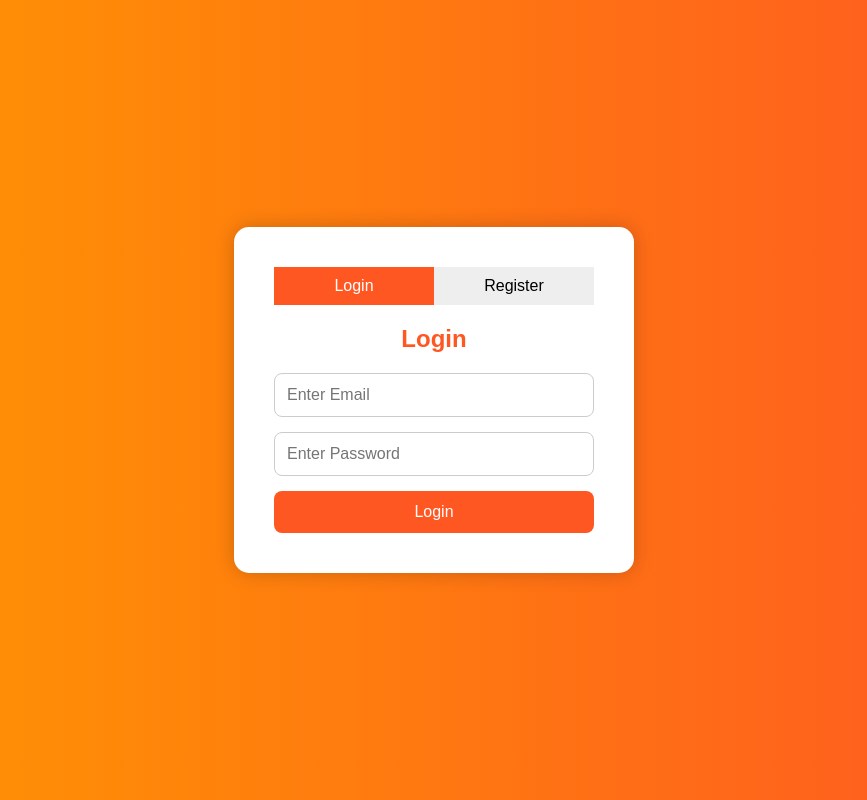
After one commit to Codedbyk/Ecommerce, a PHP site: page /auth.php in a window 1280 px wide. The commit adds this page. Shown: the whole page, without its empty margins (206-1073 px from the left). Run offline with PHP 8.4, Linux system fonts and the light colour scheme.

Commit message:
Added combined auth page

```diff
--- /dev/null
+++ b/auth.php
@@ -0,0 +1,262 @@
+<?php
+session_start();
+
+$conn = new mysqli("localhost", "root", "", "ecommerce");
+
+if ($conn->connect_error) {
+    die("Connection failed: " . $conn->connect_error);
+}
+
+/* ================= LOGIN ================= */
+
+if(isset($_POST['login'])){
+
+    $email = trim($_POST['email']);
+    $password = $_POST['password'];
+
+    $stmt = $conn->prepare("SELECT id, name, password FROM users WHERE email=?");
+    $stmt->bind_param("s", $email);
+    $stmt->execute();
+
+    $result = $stmt->get_result();
+
+    if($result->num_rows == 1){
+
+        $user = $result->fetch_assoc();
+
+        if(password_verify($password, $user['password'])){
+
+            session_regenerate_id(true);
+
+            $_SESSION['USER_ID'] = $user['id'];
+            $_SESSION['USER_NAME'] = $user['name'];
+
+            header("Location: home.php");
+            exit();
+
+        } else {
+            $error = "Invalid Password!";
+        }
+
+    } else {
+        $error = "User not found!";
+    }
+}
+
+/* ================= REGISTER ================= */
+
+if(isset($_POST['register'])){
+
+    $name = trim($_POST['name']);
+    $email = trim($_POST['email']);
+    $password = $_POST['password'];
+
+    // Check email
+    $check = $conn->prepare("SELECT id FROM users WHERE email=?");
+    $check->bind_param("s", $email);
+    $check->execute();
+    $check->store_result();
+
+    if($check->num_rows > 0){
+
+        $error = "Email already exists!";
+
+    } else {
+
+        $hashedPassword = password_hash($password, PASSWORD_DEFAULT);
+
+        $stmt = $conn->prepare("INSERT INTO users(name,email,password) VALUES(?,?,?)");
+        $stmt->bind_param("sss", $name, $email, $hashedPassword);
+
+        if($stmt->execute()){
+
+            $success = "Registration Successful! Please Login.";
+
+        } else {
+            $error = "Registration Failed!";
+        }
+    }
+}
+?>
+
+<!DOCTYPE html>
+<html>
+
+<head>
+
+<title>Authentication</title>
+
+<style>
+
+*{
+    margin:0;
+    padding:0;
+    box-sizing:border-box;
+    font-family:Arial;
+}
+
+body{
+    height:100vh;
+    display:flex;
+    justify-content:center;
+    align-items:center;
+    background:linear-gradient(to right,#ff9800,#ff5722);
+}
+
+.container{
+    width:400px;
+    background:white;
+    padding:40px;
+    border-radius:15px;
+    box-shadow:0 0 20px rgba(0,0,0,0.2);
+}
+
+h2{
+    text-align:center;
+    margin-bottom:20px;
+    color:#ff5722;
+}
+
+.toggle-btns{
+    display:flex;
+    margin-bottom:20px;
+}
+
+.toggle-btns button{
+    flex:1;
+    padding:10px;
+    border:none;
+    cursor:pointer;
+    background:#eee;
+    font-size:16px;
+}
+
+.toggle-btns button.active{
+    background:#ff5722;
+    color:white;
+}
+
+form{
+    display:flex;
+    flex-direction:column;
+}
+
+input{
+    padding:12px;
+    margin-bottom:15px;
+    border:1px solid #ccc;
+    border-radius:8px;
+    font-size:16px;
+}
+
+.submit-btn{
+    background:#ff5722;
+    color:white;
+    border:none;
+    padding:12px;
+    border-radius:8px;
+    font-size:16px;
+    cursor:pointer;
+}
+
+.submit-btn:hover{
+    background:#e64a19;
+}
+
+.message{
+    text-align:center;
+    margin-bottom:15px;
+    color:red;
+}
+
+.success{
+    color:green;
+}
+
+#registerForm{
+    display:none;
+}
+
+</style>
+
+</head>
+
+<body>
+
+<div class="container">
+
+    <div class="toggle-btns">
+        <button class="active" id="loginBtn" onclick="showLogin()">Login</button>
+        <button id="registerBtn" onclick="showRegister()">Register</button>
+    </div>
+
+    <?php
+    if(isset($error)){
+        echo "<p class='message'>$error</p>";
+    }
+
+    if(isset($success)){
+        echo "<p class='message success'>$success</p>";
+    }
+    ?>
+
+    <!-- LOGIN FORM -->
+
+    <form method="POST" id="loginForm">
+
+        <h2>Login</h2>
+
+        <input type="email" name="email" placeholder="Enter Email" required>
+
+        <input type="password" name="password" placeholder="Enter Password" required>
+
+        <button type="submit" name="login" class="submit-btn">
+            Login
+        </button>
+
+    </form>
+
+    <!-- REGISTER FORM -->
+
+    <form method="POST" id="registerForm">
+
+        <h2>Register</h2>
+
+        <input type="text" name="name" placeholder="Enter Name" required>
+
+        <input type="email" name="email" placeholder="Enter Email" required>
+
+        <input type="password" name="password" placeholder="Enter Password" required>
+
+        <button type="submit" name="register" class="submit-btn">
+            Register
+        </button>
+
+    </form>
+
+</div>
+
+<script>
+
+function showRegister(){
+
+    document.getElementById("loginForm").style.display = "none";
+    document.getElementById("registerForm").style.display = "flex";
+
+    document.getElementById("registerBtn").classList.add("active");
+    document.getElementById("loginBtn").classList.remove("active");
+}
+
+function showLogin(){
+
+    document.getElementById("loginForm").style.display = "flex";
+    document.getElementById("registerForm").style.display = "none";
+
+    document.getElementById("loginBtn").classList.add("active");
+    document.getElementById("registerBtn").classList.remove("active");
+}
+
+</script>
+
+</body>
+</html>
```
Also changed, not shown: login.php (deleted, +0 -47 lines), register.php (deleted, +0 -63 lines), styles.css (line endings or trailing spaces).
